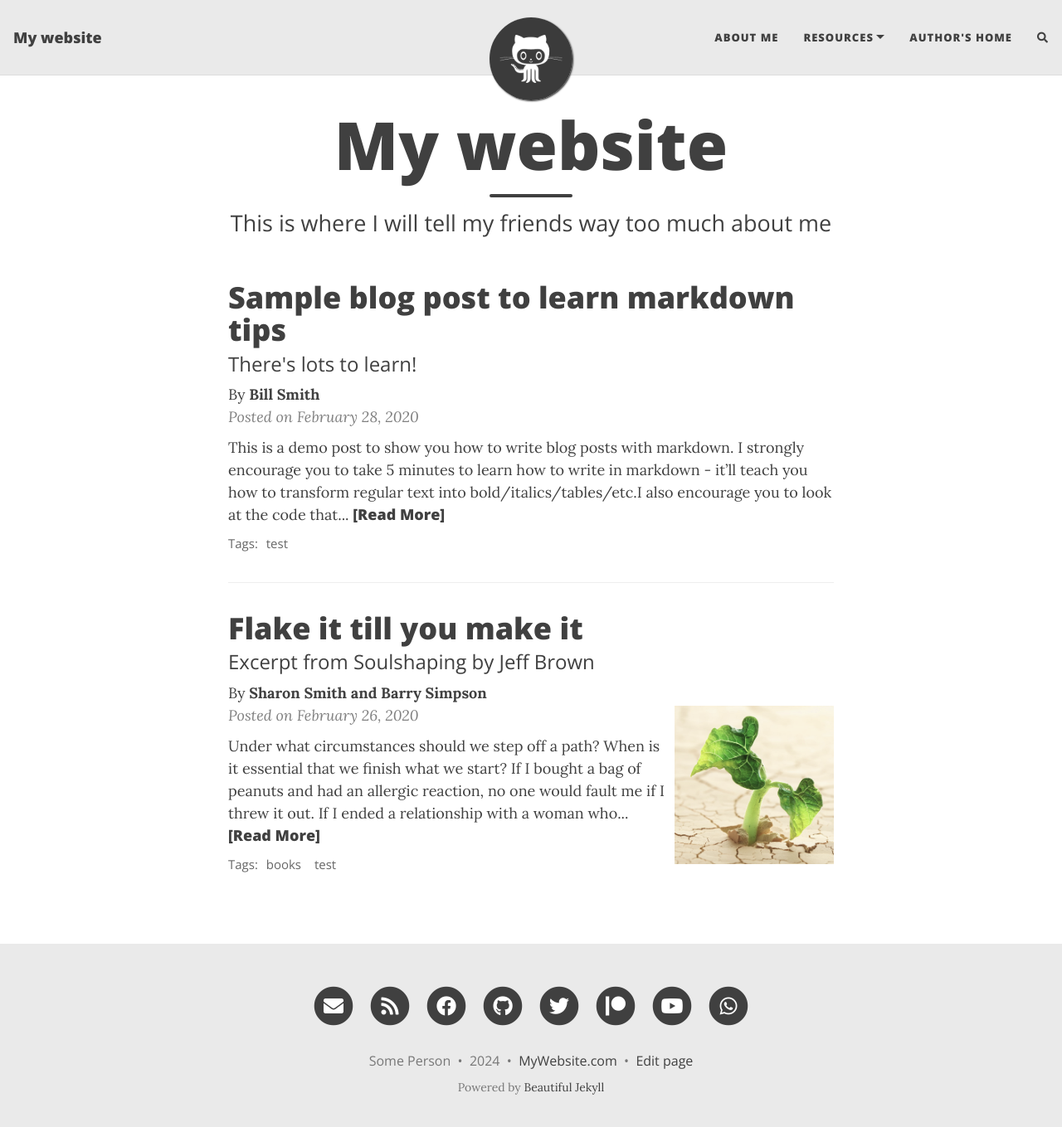
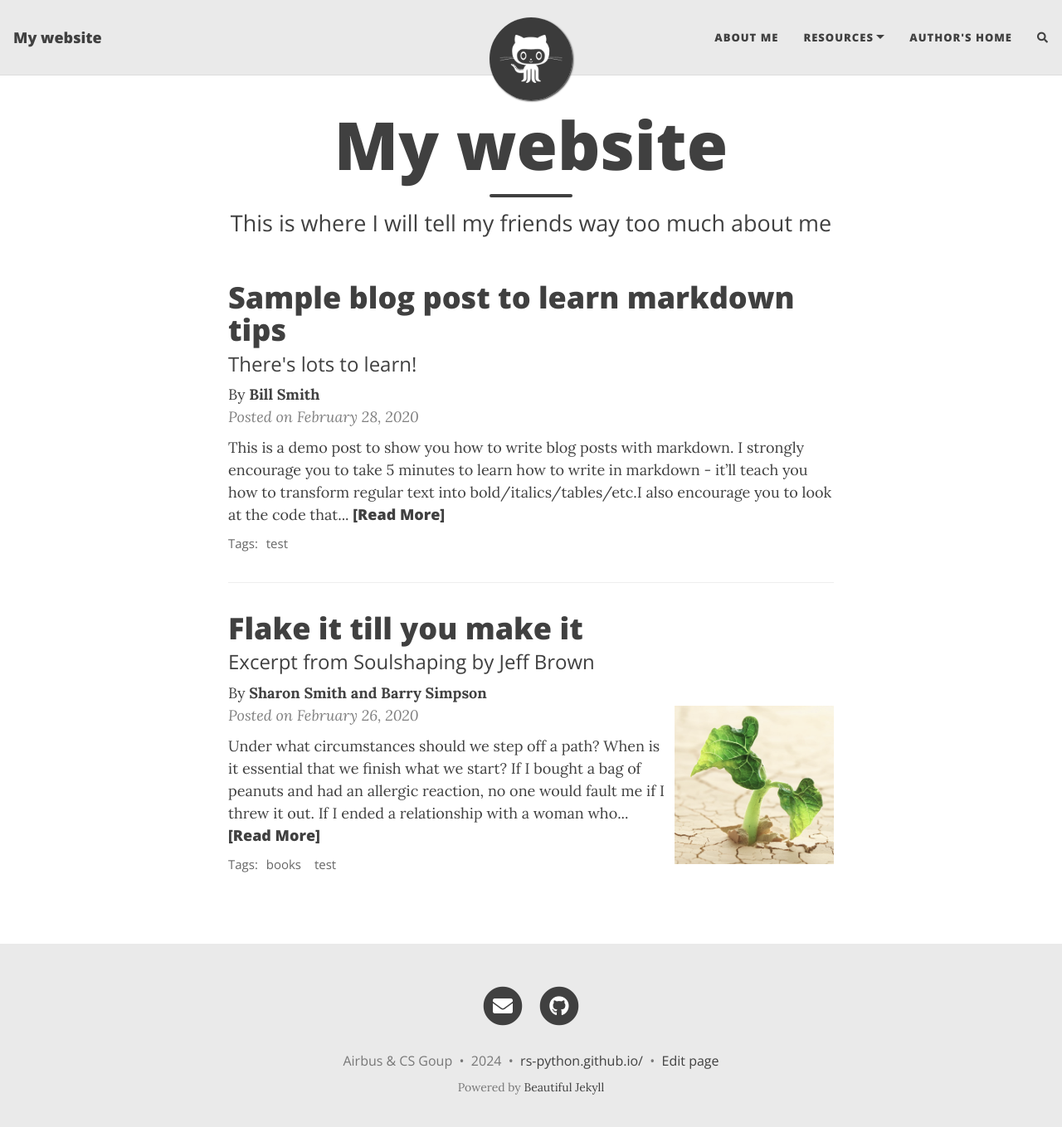
Before and after one commit to RS-PYTHON/RS-PYTHON.github.io, a Jekyll site: the page built from index.html, in a window 1280 px wide and 1372 px high. Shown: the top 1359 px of the window at 83% size. Built offline with Jekyll 4.4.1, drawn with Linux system fonts in a browser that asks for light colours; nearby versions of some CDN libraries; the list of posts is cut into pages by our own code; comment, search, counter and statistics services are not loaded.

Commit message:
Update _config.yml

```diff
--- a/_config.yml
+++ b/_config.yml
@@ -13,7 +13,7 @@
 title: My website
 
 # Your name to show in the footer
-author: Some Person
+author: Airbus & CS Goup
 
 ###############################################
 # --- List of links in the navigation bar --- #
@@ -23,8 +23,7 @@ navbar-links:
   About Me: "aboutme"
   Resources:
     - Beautiful Jekyll: "https://beautifuljekyll.com"
-    - Learn markdown: "https://www.markdowntutorial.com/"
-  Author's home: "https://deanattali.com"
+  Author's home: "https://github.com/RS-PYTHON"
 
 ################
 # --- Logo --- #
@@ -51,41 +50,12 @@ round-avatar: true
 # Uncomment the links you want to show and add your information to each one.
 social-network-links:
   email: "someone@example.com"
-  rss: true  # remove this line if you don't want to show an RSS link at the bottom
-  facebook: deanattali
-  github: daattali
-  twitter: daattali
-  patreon: DeanAttali
-  youtube: "@daattali"
-  whatsapp: 15551212
-#  medium: yourname
-#  reddit: yourname
-#  linkedin: daattali
-#  xing: yourname
-#  stackoverflow: "3943160/daattali"
-#  snapchat: deanat78
-#  instagram: deanat78
-#  spotify: yourname
-#  telephone: +14159998888
-#  steam: deanat78
-#  twitch: yourname
-#  yelp: yourname
-#  telegram: yourname
-#  calendly: yourname
-#  mastodon: instance.url/@username
-#  bluesky: yourname
-#  ORCID: your ORCID ID
-#  google-scholar: your google scholar
-#  discord: "invite_code" or "users/userid" or "invite/invite_code"
-#  kaggle: yourname
-#  hackerrank: yourname
-#  gitlab: yourname
-#  itchio: yourname
-#  untappd: yourname
+  github: RS-PYTHON
+
 
 # If you want your website to generate an RSS feed, provide a description
 # The URL for the feed will be https://<your_website>/feed.xml
-rss-description: This website is a virtual proof that I'm awesome
+# rss-description: This website is a virtual proof that I'm awesome
 
 ###########################
 # --- General options --- #
@@ -93,14 +63,14 @@ rss-description: This website is a virtual proof that I'm awesome
 
 # Select which social network share links to show in posts
 share-links-active:
-  twitter: true
-  facebook: true
-  linkedin: true
+  twitter: false
+  facebook: false
+  linkedin: false
   vk: false
 
 # How to display the link to your website in the footer
 # Remove this if you don't want a link in the footer
-url-pretty: "MyWebsite.com"
+url-pretty: "rs-python.github.io/"
 
 # Add the website title to the title of every page
 title-on-all-pages: true
```
